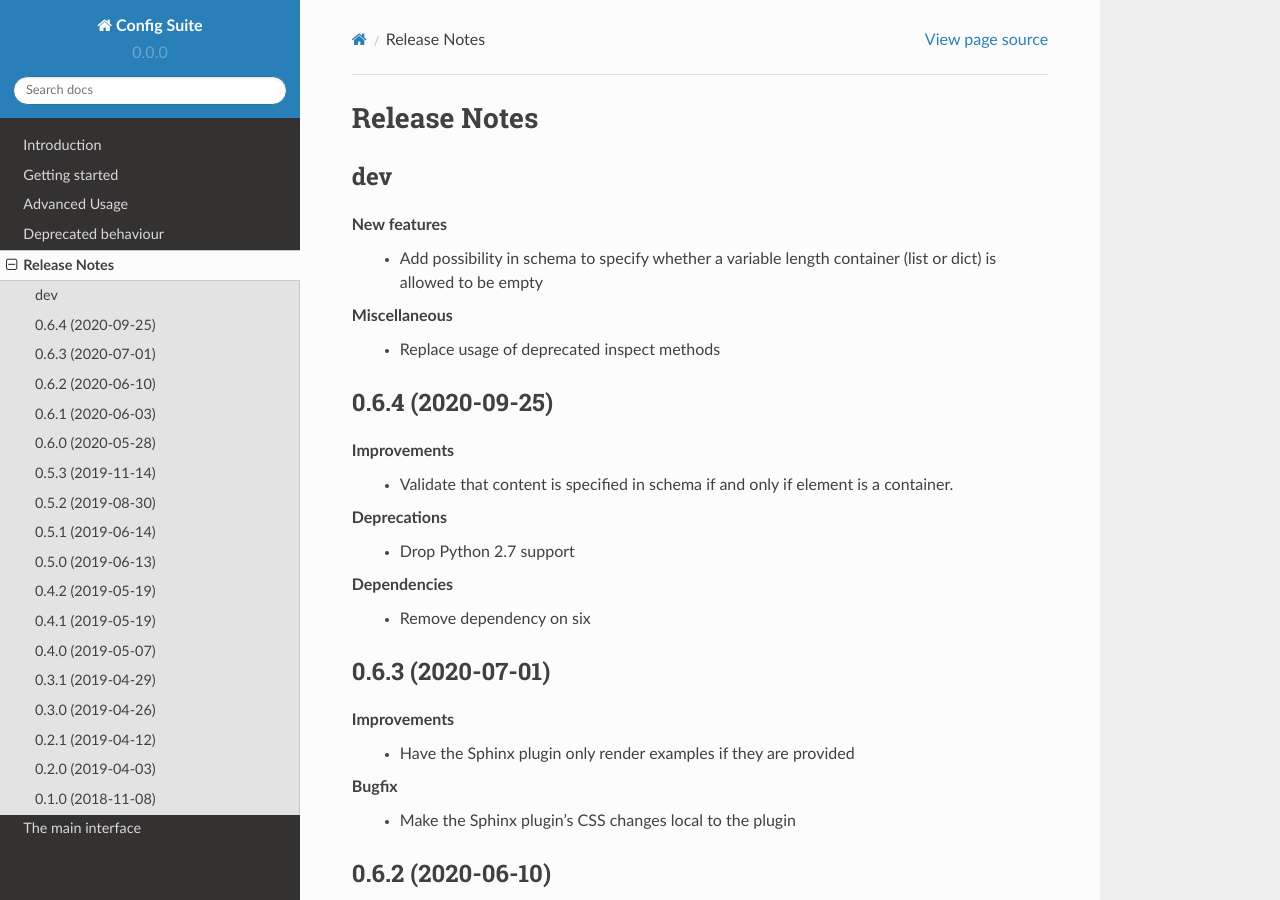
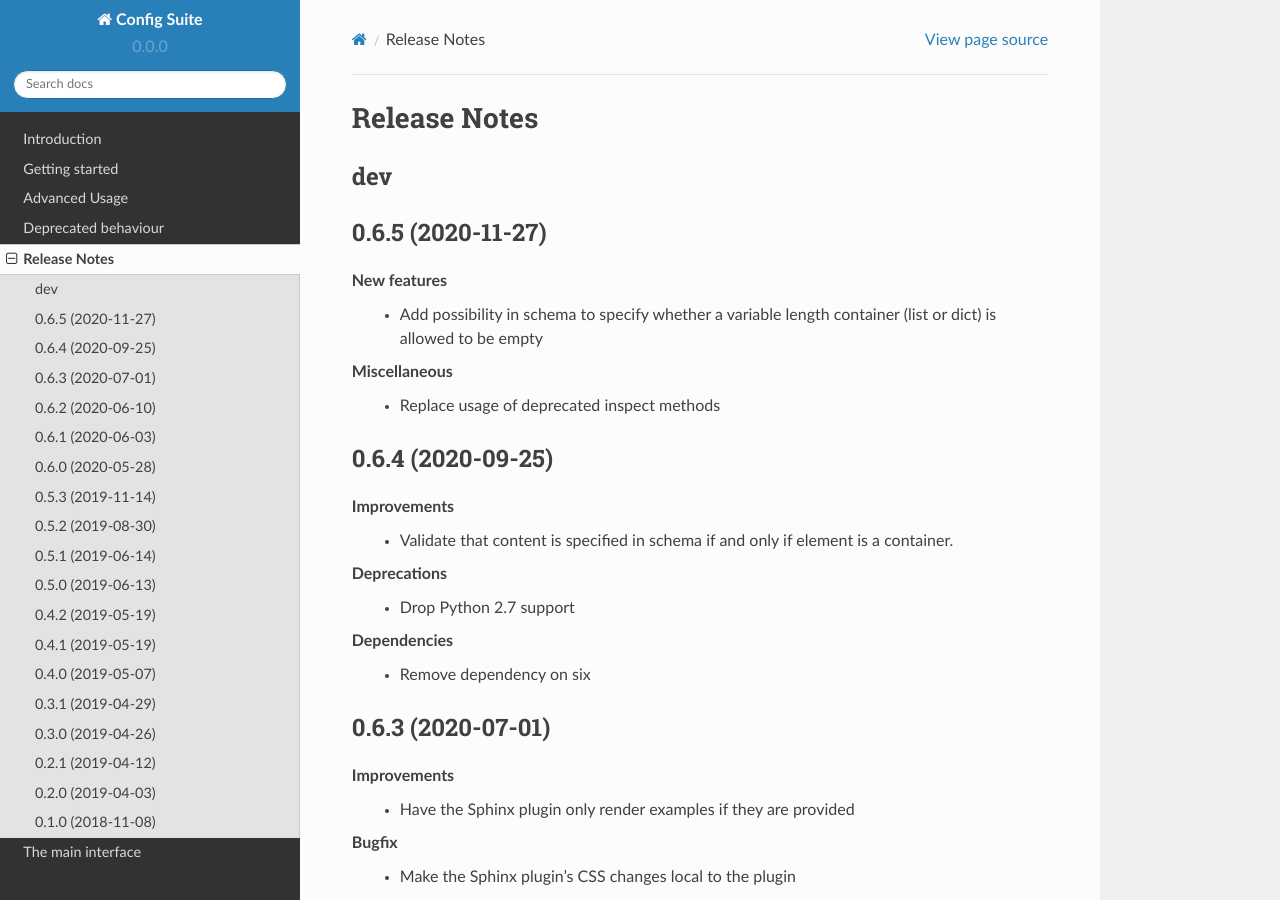
Before and after one commit to equinor/configsuite, a Sphinx documentation site: the page built from docs/source/release_notes.rst, in a window 1280 px wide and 900 px high. Built offline with Sphinx 7.4.7 and the Read the Docs theme 2.0.0, drawn with Linux system fonts in a browser that asks for light colours; the version number is read from the project's files by our own code.

Commit message:
Prepare release notes for 0.6.5

```diff
--- a/docs/source/release_notes.rst
+++ b/docs/source/release_notes.rst
@@ -12,6 +12,9 @@ Release Notes
 
 dev
 ---
+
+0.6.5 (2020-11-27)
+------------------
 
 **New features**
  - Add possibility in schema to specify whether a variable length container (list or dict) is allowed to be empty
```
